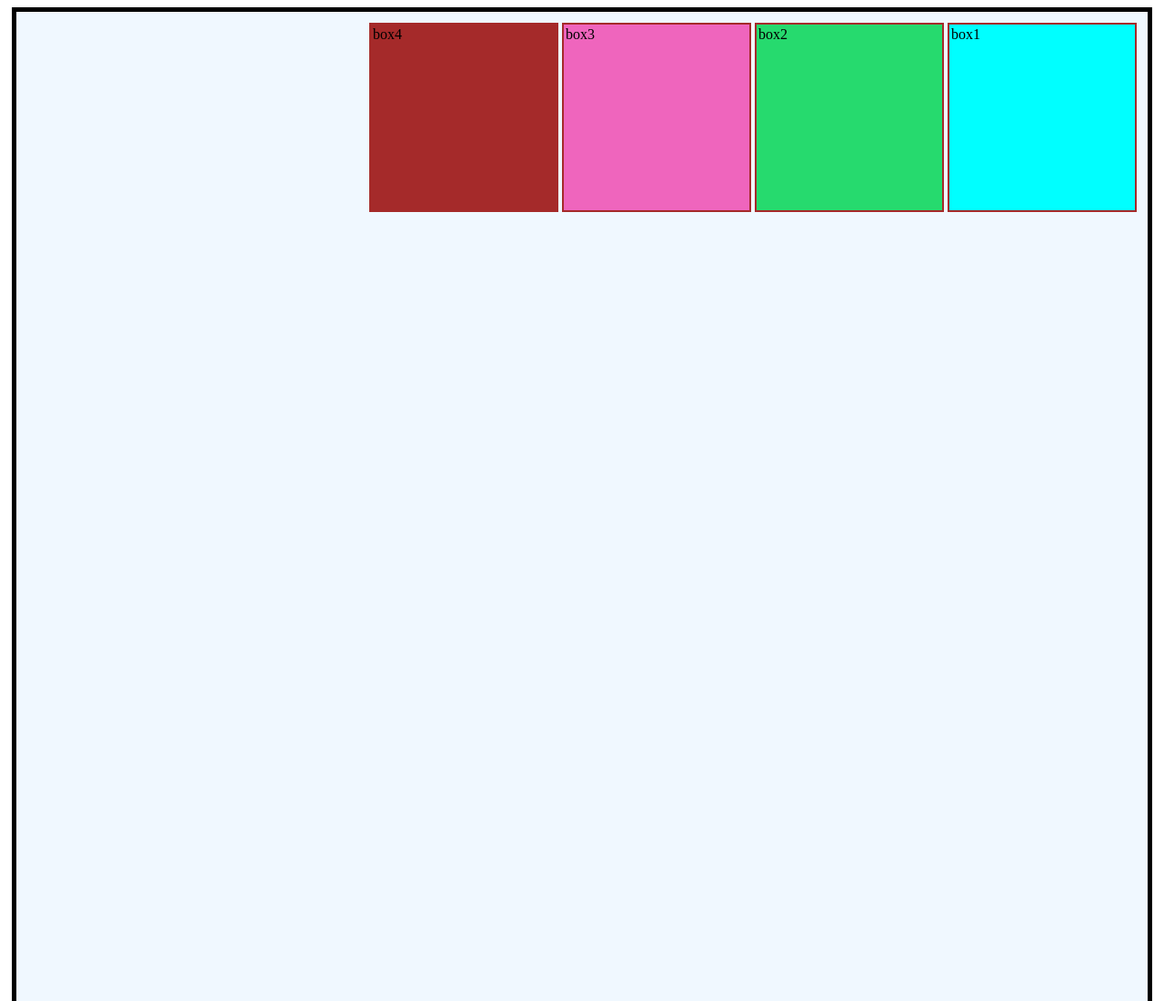
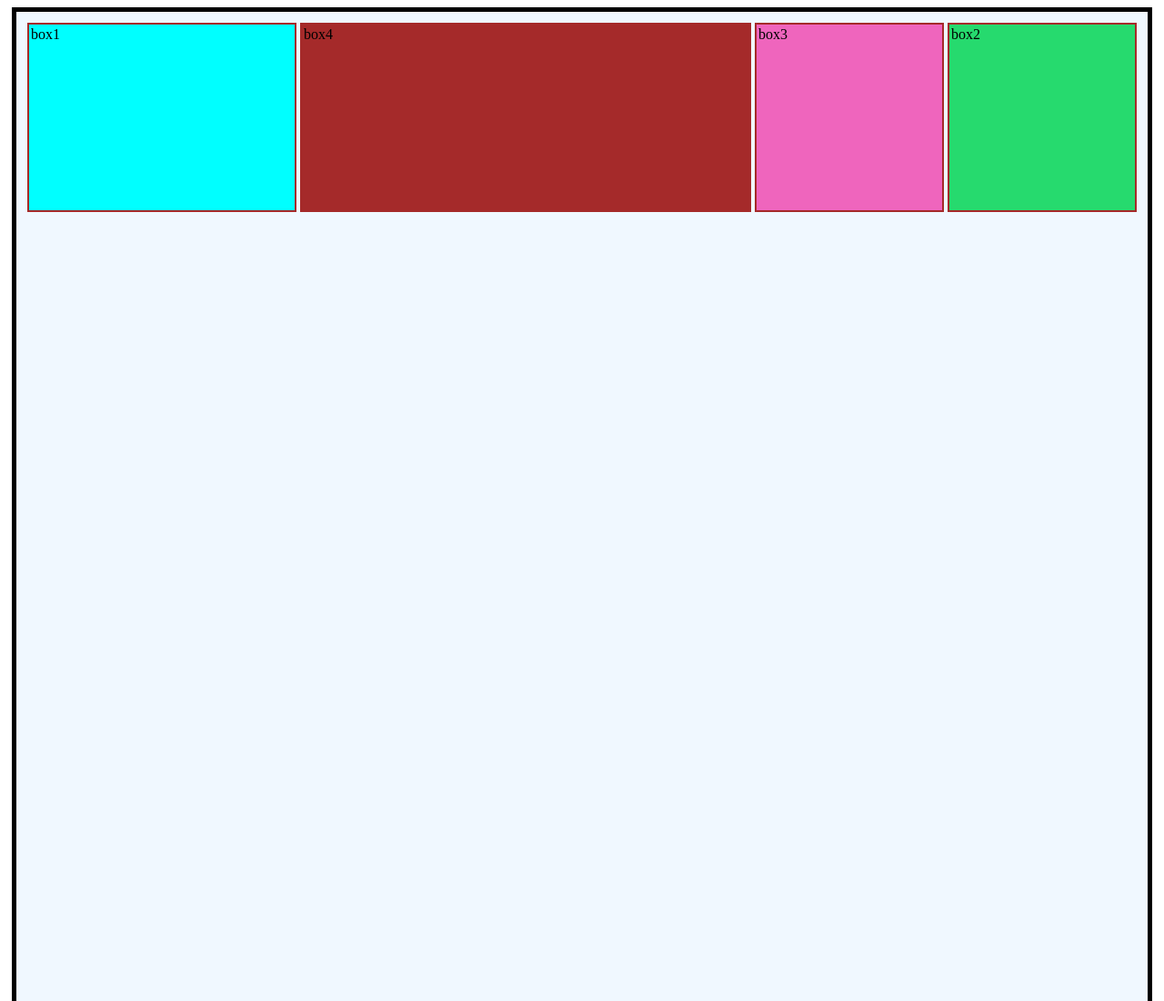
Before and after one commit to Ravi-Dahiya-00/htmlwithcss, a plain HTML site: page css/3_css/flexbox.html in a window 1280 px wide. Shown: the top 1100 px of the page at 91% size. Drawn offline with Linux system fonts and the light colour scheme.

Commit message:
"Added flexbox properties to CSS selectors #box1, #box2, #box3, and #box4 in flexbox.css"

```diff
--- a/css/3_css/flexbox.css
+++ b/css/3_css/flexbox.css
@@ -30,20 +30,31 @@
     border: 2px brown solid;
     margin: 2px;
     padding: 2px;
+
 }
 
 #box1{
     background-color: aqua;
+    order: 1;                            /* it will change the order of this box if we want to move it at last we can use -1. */
+    flex-shrink: 4;                      /* this box will shrink 4 times faster as then any other box */
+    flex-grow: 1;                         /* it will make the boxes to take all the space of the container from starting point to ending point */
+
 }
 
 #box2{
     background-color: rgb(38, 218, 110);
+    /* flex-grow: 5;                            it will grow 5x faster when we will flex the screen and also it will be some bigger then any other box. */
 }
 
 #box3{
     background-color: rgb(239, 101, 189);
+    /* flex-grow: 1; */
+    align-self: flex-end;
 }
 
 #box4{
     background-color: brown;
+    flex-grow: 1;
+    flex-basis: 400px;                       /*  we can assign its width*/
+
 }
```
